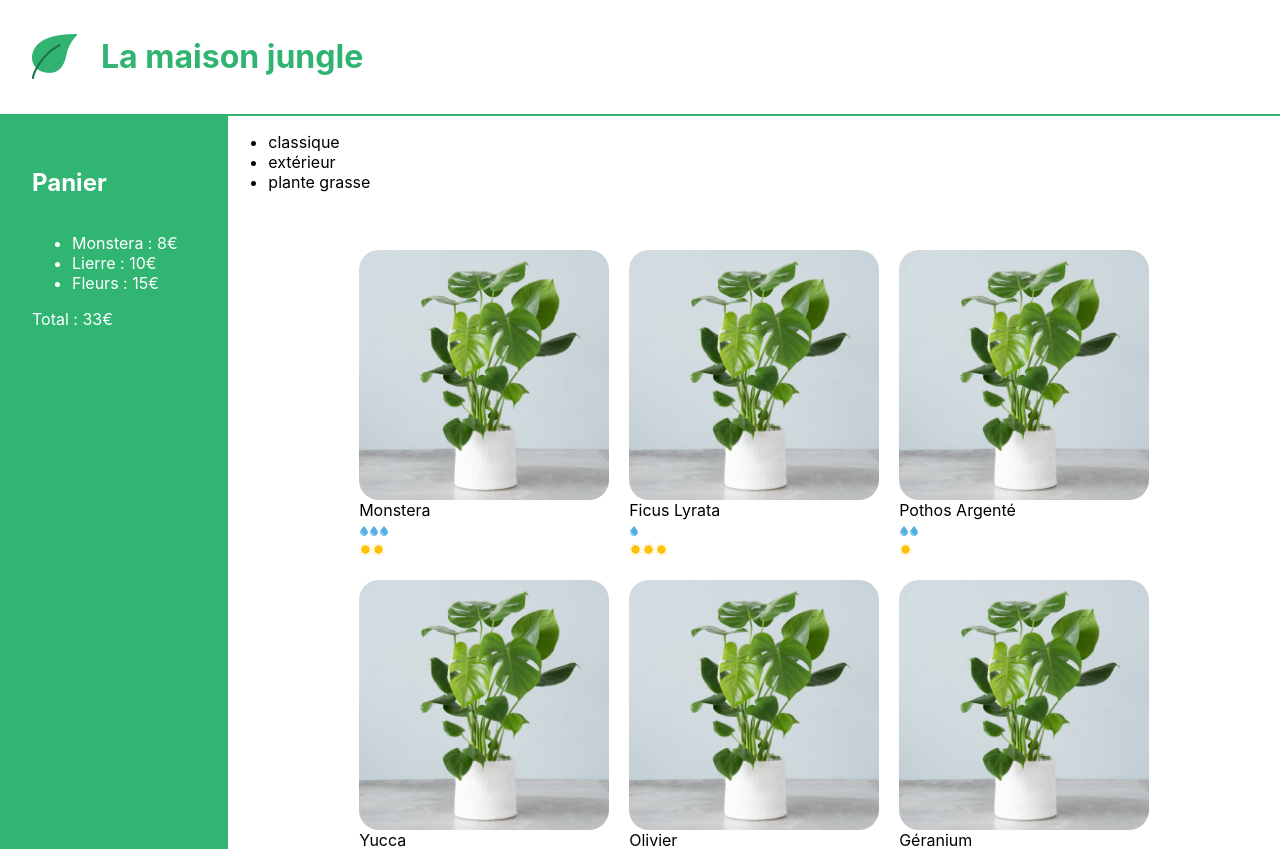
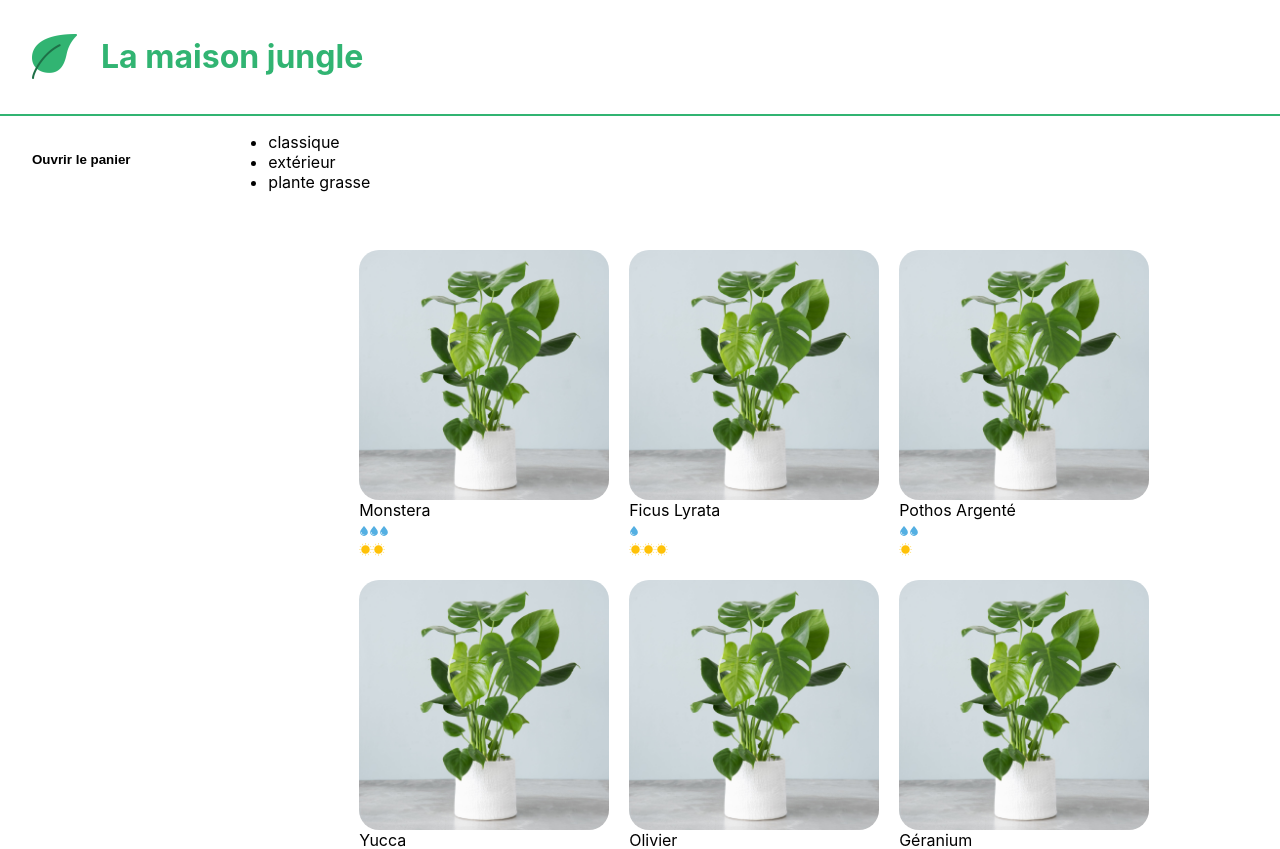
Before and after one commit to bastien-pruvost/first-react-app, a React (Create React App) app: page / in a window 1280 px wide. Shown: the top 849 px of the page. Built offline with nearby package versions, Linux system fonts and the light colour scheme.

Commit message:
Add open and close button on Cart

```diff
--- a/src/components/Cart.jsx
+++ b/src/components/Cart.jsx
@@ -1,18 +1,36 @@
+import { useState } from 'react';
 import '../styles/Cart.css';
 
 const Cart = () => {
   const monsteraPrice = 8;
-  const ivyPrice = 10;
-  const flowerPrice = 15;
-  return (
+  const [cart, updateCart] = useState(0);
+  const [isOpen, setIsOpen] = useState(false);
+
+  return isOpen ? (
     <div className='lmj-cart'>
+      <button
+        className='lmj-cart-toggle-button'
+        onClick={() => setIsOpen(false)}
+      >
+        Fermer
+      </button>
       <h2>Panier</h2>
       <ul>
-        <li>Monstera : {monsteraPrice}€</li>
-        <li>Lierre : {ivyPrice}€</li>
-        <li>Fleurs : {flowerPrice}€</li>
+        <li>
+          <h3>Monstera : {monsteraPrice}€</h3>
+          <button onClick={() => updateCart(cart + 1)}>Ajouter</button>
+        </li>
       </ul>
-      Total : {monsteraPrice + ivyPrice + flowerPrice}€
+      <h3>Total : {monsteraPrice * cart}€</h3>
+    </div>
+  ) : (
+    <div className='lmj-cart-closed'>
+      <button
+        className='lmj-cart-toggle-button'
+        onClick={() => setIsOpen(true)}
+      >
+        Ouvrir le panier
+      </button>
     </div>
   );
 };
```
